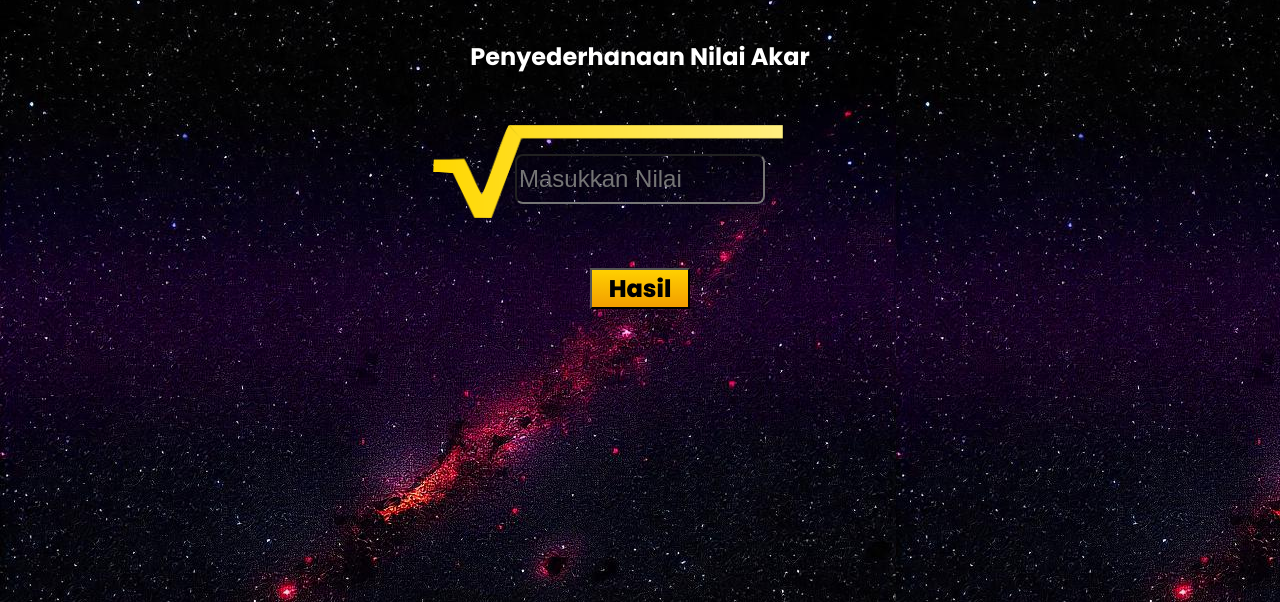
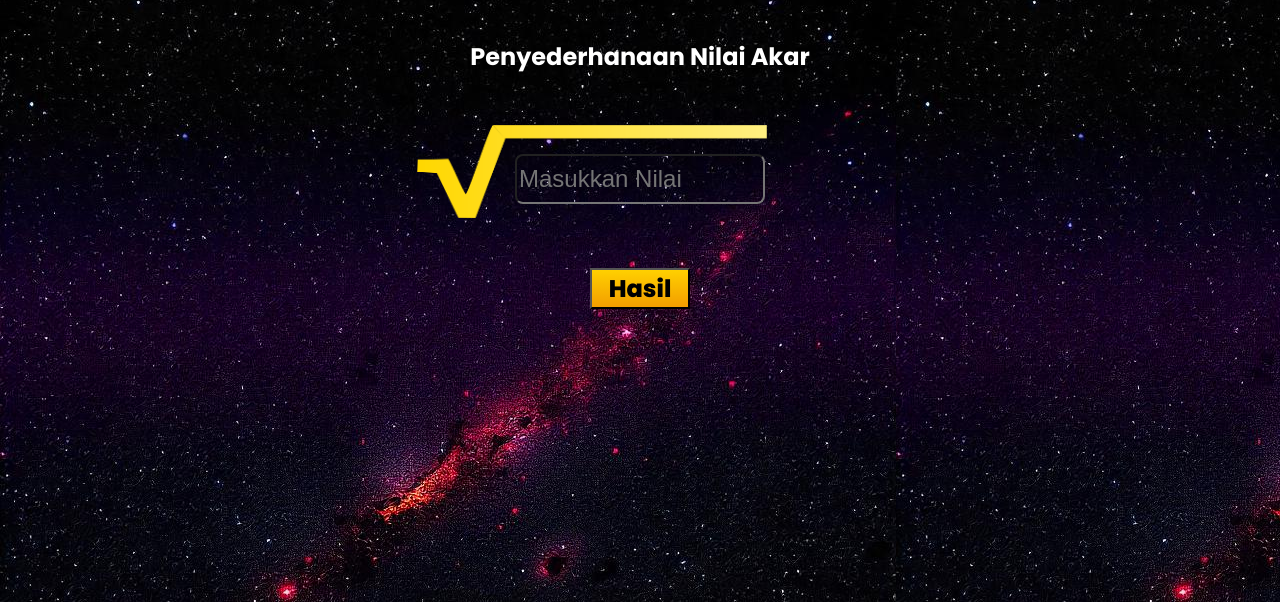
Before and after one commit to Kilkil05/Kalmus-kalkulator-Rumus-, a plain HTML site: page index.html in a window 1280 px wide. Shown: the part 131-733 px from the top of the page. Drawn offline with Linux system fonts and the light colour scheme; a web font is replaced by a local one.

Commit message:
Update style.css

```diff
--- a/style.css
+++ b/style.css
@@ -36,7 +36,7 @@ footer {
     translate: 0 -2rem;
 }
 .akar-png {
-    translate: -2rem;
+    translate: -3rem;
     z-index: -3;
 }
 #inputakar {
```
